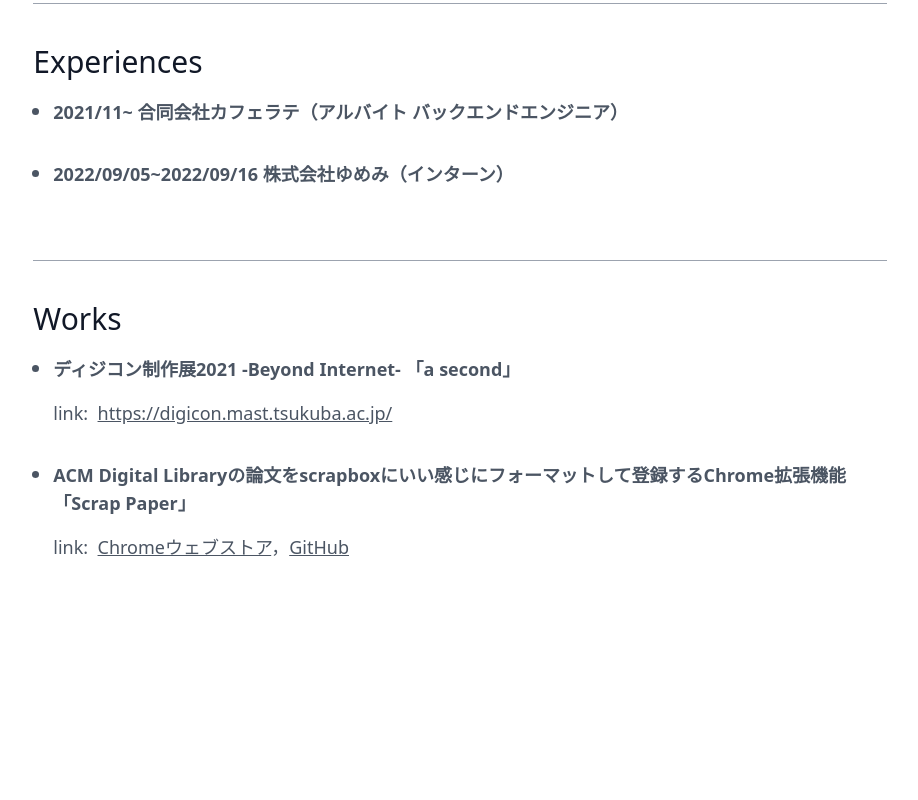
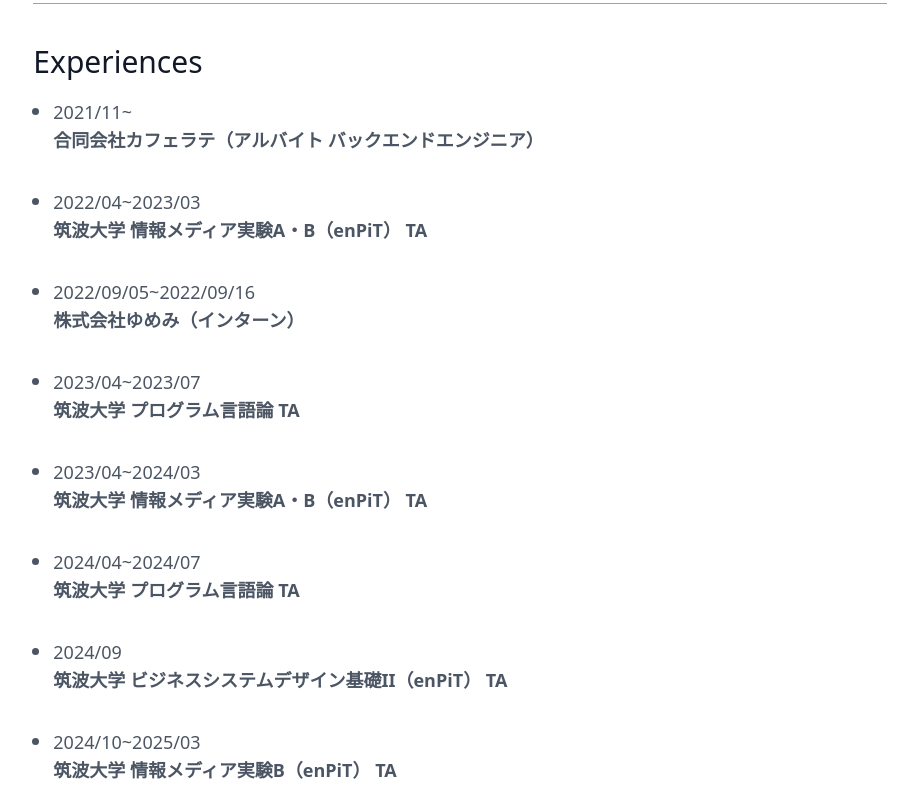
Before and after one commit to tomoki52/portfolio, a Next.js app: page / in a window 1280 px wide. Shown: the part 3080-3880 px from the top of the page, without its empty margins (180-1098 px from the left). Before the commit the page ends 3769 px from the top, so only its background shows below. Built offline with nearby package versions, Linux system fonts and the light colour scheme.

Commit message:
TA追加

```diff
--- a/src/pages/index.tsx
+++ b/src/pages/index.tsx
@@ -219,13 +219,69 @@
         <SectionTitle title="Experiences" />
         <Section>
           <li className="mb-8">
-            <p className="font-bold">
-              2021/11~ 合同会社カフェラテ（アルバイト バックエンドエンジニア）
+            <p>
+              2021/11~
+              <br />
+              <span className="font-bold">
+                合同会社カフェラテ（アルバイト バックエンドエンジニア）
+              </span>
             </p>
           </li>
           <li className="mb-8">
-            <p className="font-bold">
-              2022/09/05~2022/09/16 株式会社ゆめみ（インターン）
+            <p>
+              2022/04~2023/03
+              <br />
+              <span className="font-bold">
+                筑波大学 情報メディア実験A・B（enPiT） TA
+              </span>
+            </p>
+          </li>
+          <li className="mb-8">
+            <p>
+              2022/09/05~2022/09/16
+              <br />
+              <span className="font-bold">株式会社ゆめみ（インターン）</span>
+            </p>
+          </li>
+          <li className="mb-8">
+            <p>
+              2023/04~2023/07
+              <br />
+              <span className="font-bold">筑波大学 プログラム言語論 TA</span>
+            </p>
+          </li>
+          <li className="mb-8">
+            <p>
+              2023/04~2024/03
+              <br />
+              <span className="font-bold">
+                筑波大学 情報メディア実験A・B（enPiT） TA
+              </span>
+            </p>
+          </li>
+          <li className="mb-8">
+            <p>
+              2024/04~2024/07
+              <br />
+              <span className="font-bold">筑波大学 プログラム言語論 TA</span>
+            </p>
+          </li>
+          <li className="mb-8">
+            <p>
+              2024/09
+              <br />
+              <span className="font-bold">
+                筑波大学 ビジネスシステムデザイン基礎II（enPiT） TA
+              </span>
+            </p>
+          </li>
+          <li className="mb-8">
+            <p>
+              2024/10~2025/03
+              <br />
+              <span className="font-bold">
+                筑波大学 情報メディア実験B（enPiT） TA
+              </span>
             </p>
           </li>
         </Section>
```
